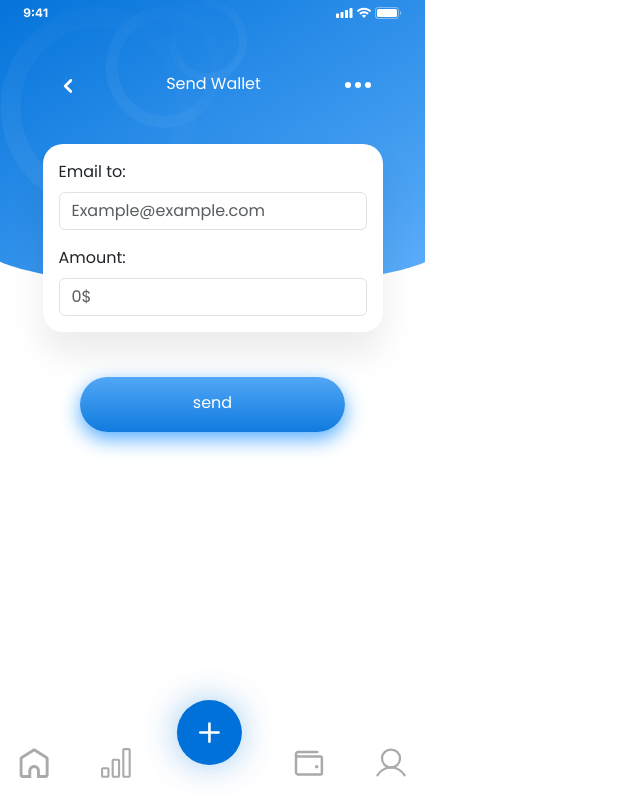
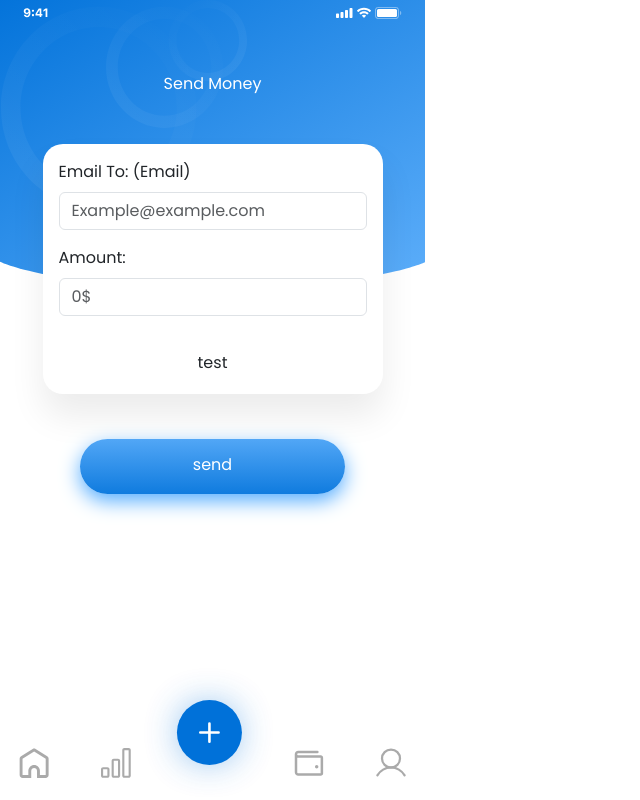
Before and after one commit to Mohammad-Abdelhadi/FinanceTracker, a React (Create React App) app in the folder frontend/: page /WalletEmail in a window 1280 px wide. Shown: the whole page, without its empty margins (0-640 px from the left). Built offline with nearby package versions, Linux system fonts and the light colour scheme; a web font is replaced by a local one.

Commit message:
create error div in wallet email page

```diff
--- a/frontend/src/Components/sendwallet/WalletEmail.css
+++ b/frontend/src/Components/sendwallet/WalletEmail.css
@@ -1,4 +1,5 @@
-
-.WalletEmail__error{
-
+.error__container {
+  height: "40px";
+  padding: 5px;
+  margin-top: 30px;
 }
--- a/frontend/src/Components/sendwallet/WalletEmail.js
+++ b/frontend/src/Components/sendwallet/WalletEmail.js
@@ -6,13 +6,14 @@ import ThreeDot from "../../Images/ThreeDot.svg";
 import { Link, useNavigate } from "react-router-dom";
 import { useAuthContext } from "../../hooks/useAuthContext";
 import { useWalletContext } from "../../hooks/useWalletContext";
+import "./WalletEmail.css"
 const WalletEmail = () => {
   const { user } = useAuthContext();
   const { dispatch, wallet } = useWalletContext();
   // // ADD NEW CATEGORIES TO DATA IN FIREBASE
   const [value, setValue] = useState("");
   const [email, setEmail] = useState("");
-  const [error, setError] = useState(null);
+  const [error, setError] = useState("test");
 
   const handleSubmit = async (e) => {
     e.preventDefault();
@@ -38,17 +39,9 @@ const WalletEmail = () => {
             <div className="col-12">
               <div className="d-flex justify-content-around mt-5">
                 <div>
-                  <Link to="/Wallet">
-                    <img alt="#" src={ArrowBack} />
+                  <Link className="text__edit" to="#">
+                    Send Money
                   </Link>
-                </div>
-                <div>
-                  <Link className="text__edit" to="#">
-                    Send Wallet
-                  </Link>
-                </div>
-                <div>
-                  <img alt="#" src={ThreeDot} />
                 </div>
               </div>
             </div>
@@ -59,7 +52,7 @@ const WalletEmail = () => {
             onSubmit={handleSubmit}
           >
             <div className="my-3">
-              <label htmlFor="Email">Email to:</label>
+              <label htmlFor="Email">Email To: (Email)</label>
               <input
                 id="Email"
                 type="text"
@@ -78,17 +71,19 @@ const WalletEmail = () => {
                 type="number"
                 placeholder="0$"
                 className={`form-control mt-2 `}
-                aria-label="Sizing example input"
+                aria-label="Siyzing example input"
                 aria-describedby="inputGroup-sizing-default"
                 onChange={(e) => setValue(e.target.value)}
                 min="0"
                 value={value}
               />
+              <div className="error__container" >
+              {error && <div className="signin_error__div" >{error}</div>}
+
+              </div>
             </div>
             {/* <div className="WalletEmail__error" style={{}}>** please enter your email</div> */}
             {/* <div className="singin_error__div">** Your Balance Not Enough</div> */}
-
-            {error && <div className="singin_error__div">{error}</div>}
 
             <div className="container add__btn  ">
               <div className="my-2">
```
